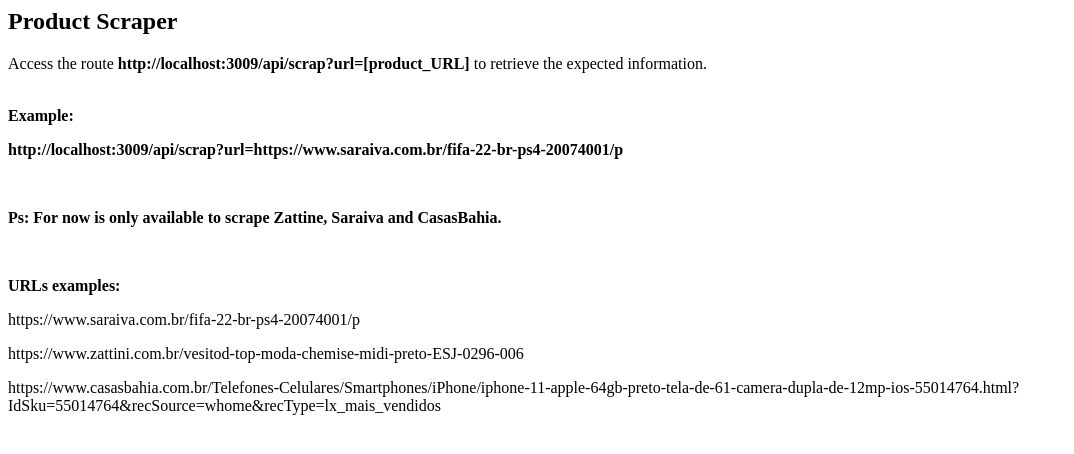
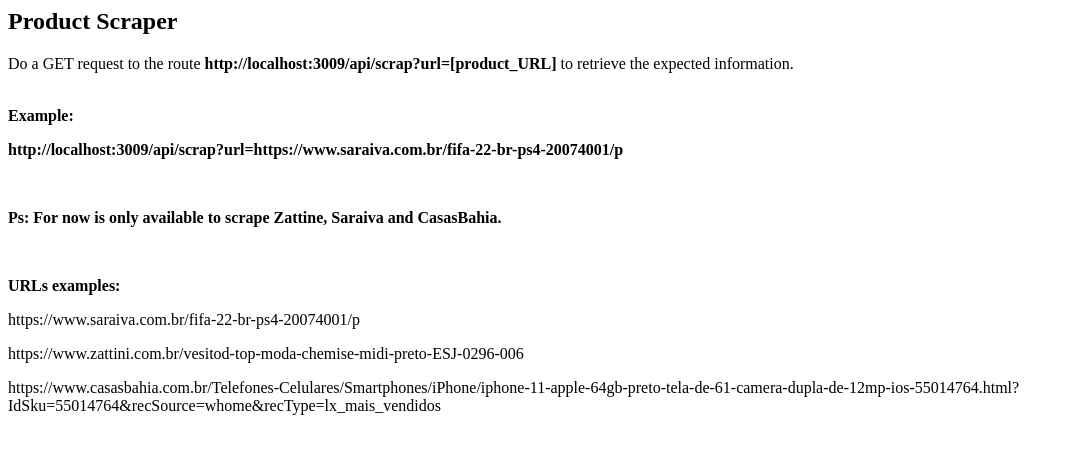
Before and after one commit to leonardogandrade/productscraper, a website: page src/view/info.html in a window 1280 px wide. Shown: the whole page, without its empty margins (0-1074 px from the left). Drawn offline with Linux system fonts and the light colour scheme.

Commit message:
fix: file information

```diff
--- a/src/view/info.html
+++ b/src/view/info.html
@@ -1,7 +1,7 @@
 <html>
 <body>
 <h2>Product Scraper</h2>
-<p>Access the route <b> http://localhost:3009/api/scrap?url=[product_URL]</b> to retrieve the expected information.<br><br></p>
+<p>Do a GET request to the route <b> http://localhost:3009/api/scrap?url=[product_URL]</b> to retrieve the expected information.<br><br></p>
 <p><b>Example:</b></p>
 <p><b>http://localhost:3009/api/scrap?url=https://www.saraiva.com.br/fifa-22-br-ps4-20074001/p</b></p>
 </b> <br></p>
```
Also changed, not shown: README.md.
